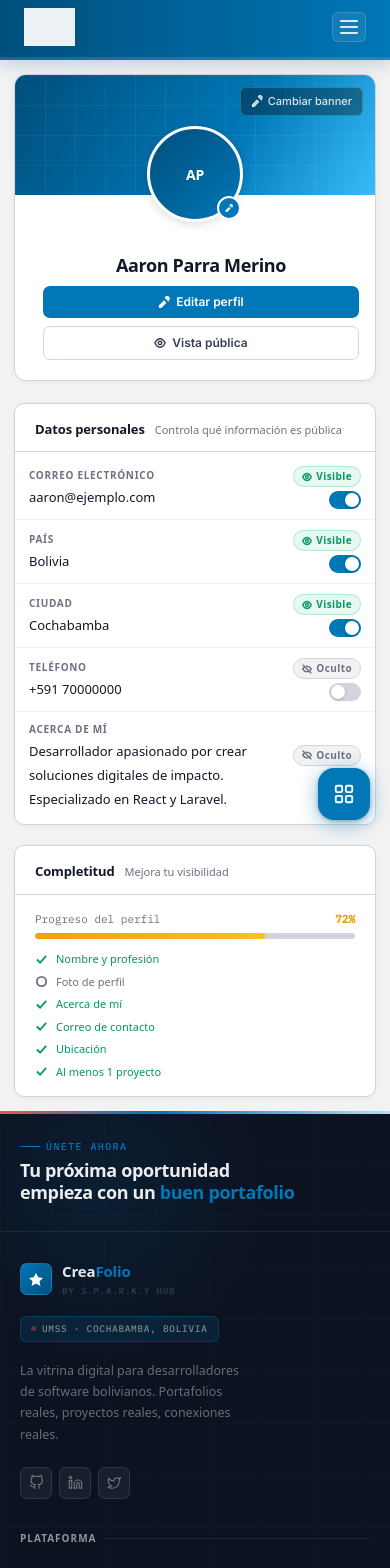
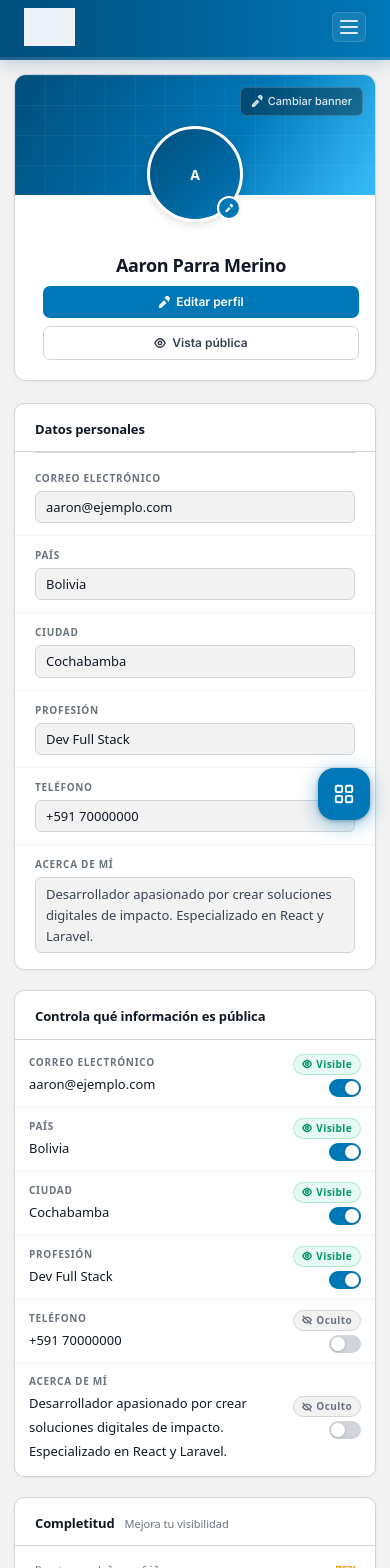
Before and after one commit to AaronParraMerino/portafolio-frontend, a React (Create React App) app: page /dashboard/profile in a window 390 px wide. Shown: the top 1568 px of the page. Built offline with nearby package versions, Linux system fonts and the light colour scheme; grey boxes are pictures that could not be loaded.

Commit message:
fix: Solucion de bugs de nombre y apellido y la correcta completitud de los datos

```diff
--- a/src/features/dashboard/profile/components/ProfileCompletitud.jsx
+++ b/src/features/dashboard/profile/components/ProfileCompletitud.jsx
@@ -8,16 +8,20 @@ const CircleIcon = () => (
 );
 
 export default function ProfileCompletitud({ perfil }) {
-  const pct = perfil.stats?.completitud ?? 0;
+  const items = [
+    { label: 'Nombre y Apellido', done: !!(perfil.nombre && perfil.apellido) },
+    { label: 'Foto de perfil',     done: !!perfil.avatarUrl },
+    { label: 'Foto de portada',     done: !!perfil.portadaUrl },
+    { label: 'Profesión',          done: !!perfil.profesion },
+    { label: 'Correo de contacto', done: !!perfil.correo },
+    { label: 'Teléfono',           done: !!perfil.telefono },
+    { label: 'Acerca de mí',       done: !!perfil.biografia },
+    { label: 'Ubicación',          done: !!(perfil.ciudad && perfil.pais) },
+  ];
 
-  const items = [
-    { label: 'Nombre y profesión', done: !!(perfil.nombre && perfil.profesion) },
-    { label: 'Foto de perfil',     done: !!perfil.avatarUrl },
-    { label: 'Acerca de mí',       done: !!perfil.biografia },
-    { label: 'Correo de contacto', done: !!perfil.correo },
-    { label: 'Ubicación',          done: !!(perfil.ciudad && perfil.pais) },
-    { label: 'Al menos 1 proyecto',done: (perfil.stats?.proyectos ?? 0) > 0 },
-  ];
+  const doneCount = items.filter(item => item.done).length;
+  const pct = Math.round((doneCount / items.length) * 100);
+
 
   return (
     <div className="prf-card">
--- /dev/null
+++ b/src/features/dashboard/profile/components/ProfileDataCard.jsx
@@ -0,0 +1,72 @@
+import '../styles/profile.css';
+
+/*
+  ProfileDataCard
+  ───────────────
+  Muestra los datos de contacto del usuario
+  directamente debajo del ProfileHeader,
+  con el nombre + profesión arriba y los campos
+  de contacto en un grid de inputs de solo lectura.
+  El ícono de lápiz abre el modal de edición.
+*/
+export default function ProfileDataCard({ perfil, onEditar }) {
+  return (
+    <div className="prf-datacard">
+
+      {/* ── Nombre + profesión + botón editar ── */}
+      <div className="prf-card-head">
+        <span className="prf-card-title">Datos personales</span>
+      </div>
+
+      {/* ── Separador ── */}
+      <div className="prf-datacard-divider" />
+
+      {/* ── Campos de contacto en grid ── */}
+      <div className="prf-datacard-fields">
+
+        <div className="prf-datacard-field">
+          <label className="prf-datacard-label">Correo electrónico</label>
+          <div className="prf-datacard-value">
+            {perfil.correo || <span className="prf-datacard-empty">Sin completar</span>}
+          </div>
+        </div>
+
+        <div className="prf-datacard-field">
+          <label className="prf-datacard-label">País</label>
+          <div className="prf-datacard-value">
+            {perfil.pais || <span className="prf-datacard-empty">—</span>}
+          </div>
+        </div>
+
+        <div className="prf-datacard-field">
+          <label className="prf-datacard-label">Ciudad</label>
+          <div className="prf-datacard-value">
+            {perfil.ciudad || <span className="prf-datacard-empty">—</span>}
+          </div>
+        </div>
+
+        <div className="prf-datacard-field">
+          <label className="prf-datacard-label">Profesión</label>
+          <div className="prf-datacard-value">
+            {perfil.profesion || <span className="prf-datacard-empty">Sin completar</span>}
+          </div>
+        </div>
+
+        <div className="prf-datacard-field">
+          <label className="prf-datacard-label">Teléfono</label>
+          <div className="prf-datacard-value">
+            {perfil.telefono || <span className="prf-datacard-empty">Sin completar</span>}
+          </div>
+        </div>
+
+        <div className="prf-datacard-field prf-datacard-field--full">
+          <label className="prf-datacard-label">Acerca de mí</label>
+          <div className="prf-datacard-value prf-datacard-value--bio">
+            {perfil.biografia || <span className="prf-datacard-empty">Sin completar</span>}
+          </div>
+        </div>
+
+      </div>
+    </div>
+  );
+}
--- a/src/features/dashboard/profile/components/ProfileEdit.jsx
+++ b/src/features/dashboard/profile/components/ProfileEdit.jsx
@@ -1,20 +1,11 @@
 import { useState } from 'react';
 import '../styles/profile.css';
 
-/* Separa "Nombre Apellido" en dos campos al abrir el modal */
-function splitNombre(nombreCompleto = '') {
-  const parts = nombreCompleto.trim().split(/\s+/);
-  if (parts.length === 1) return { nombre: parts[0], apellido: '' };
-  const apellido = parts.slice(1).join(' ');
-  return { nombre: parts[0], apellido };
-}
-
 export default function ProfileEdit({ perfil, onGuardar, onCancelar, guardando }) {
-  const { nombre, apellido } = splitNombre(perfil?.nombre || '');
 
   const [form, setForm] = useState({
-    nombre: nombre || '',
-    apellido: apellido || '',
+    nombre: perfil?.nombre || '',
+    apellido: perfil?.apellido || '',
     profesion: perfil?.profesion || '',
     biografia: perfil?.biografia || '',
     correo: perfil?.correo || '',
@@ -29,11 +20,10 @@ export default function ProfileEdit({ perfil, onGuardar, onCancelar, guardando }
 
   const handleSubmit = (e) => {
     e.preventDefault();
-    /* Reconstruye nombre completo antes de guardar */
-    const nombreCompleto = [form.nombre, form.apellido].filter(Boolean).join(' ');
     // Asegurar que todos los campos tengan valores válidos
     const datosLimpios = {
-      nombre: nombreCompleto || '',
+      nombre: form.nombre || '',
+      apellido: form.apellido || '',
       profesion: form.profesion || '',
       biografia: form.biografia || '',
       correo: form.correo || '',
--- a/src/features/dashboard/profile/components/ProfileHeader.jsx
+++ b/src/features/dashboard/profile/components/ProfileHeader.jsx
@@ -29,7 +29,7 @@ export default function ProfileHeader({ perfil, onEditar, onVistaPublica }) {
       <div className="prf-avatar-zone">
         <div className="prf-avatar">
           {perfil.avatarUrl
-            ? <img src={perfil.avatarUrl} alt={perfil.nombre} />
+            ? <img src={perfil.avatarUrl} alt={perfil.nombre && `${perfil.nombre} ${perfil.apellido}`} />
             : iniciales
           }
         </div>
@@ -44,7 +44,7 @@ export default function ProfileHeader({ perfil, onEditar, onVistaPublica }) {
       {/* ── Nombre + rol + acciones ── */}
       <div className="prf-info-row">
         <div className="prf-info">
-          <div className="prf-nombre">{perfil.nombre}</div>
+          <div className="prf-nombre">{perfil.nombre && `${perfil.nombre} ${perfil.apellido}`}</div>
         </div>
 
         <div className="prf-acciones">
--- a/src/features/dashboard/profile/components/ProfileInfo.jsx
+++ b/src/features/dashboard/profile/components/ProfileInfo.jsx
@@ -17,6 +17,7 @@ const CAMPOS = [
   { key: 'correo',    label: 'Correo electrónico' },
   { key: 'pais',      label: 'País' },
   { key: 'ciudad',    label: 'Ciudad' },
+  { key: 'profesion', label: 'Profesión' },
   { key: 'telefono',  label: 'Teléfono' },
   { key: 'biografia', label: 'Acerca de mí' },
 ];
@@ -27,8 +28,7 @@ export default function ProfileInfo({ perfil, onToggleVisibilidad }) {
   return (
     <div className="prf-card">
       <div className="prf-card-head">
-        <span className="prf-card-title">Datos personales</span>
-        <span className="prf-card-sub">Controla qué información es pública</span>
+        <span className="prf-card-title">Controla qué información es pública</span>
       </div>
 
       <div className="prf-lista">
--- a/src/features/dashboard/profile/model/profileModel.js
+++ b/src/features/dashboard/profile/model/profileModel.js
@@ -7,7 +7,8 @@
 
 export const mockProfile = {
   id: 1,
-  nombre: 'Aaron Parra Merino',
+  nombre: 'Aaron',
+  apellido: 'Parra Merino',
   profesion: 'Dev Full Stack',
   universidad: 'UMSS',
   biografia: 'Desarrollador apasionado por crear soluciones digitales de impacto. Especializado en React y Laravel.',
@@ -15,30 +16,14 @@ export const mockProfile = {
   pais: 'Bolivia',
   ciudad: 'Cochabamba',
   telefono: '+591 70000000',
-  linkedin: 'https://linkedin.com/in/aaron',
-  github: 'https://github.com/AaronParraMerino',
   // Visibilidad de cada campo (true = público, false = oculto)
   visibilidad: {
     nombre: true,
     correo: true,
     pais: true,
+    profesion: true,
     ciudad: true,
     telefono: false,
     biografia: false,
   },
-  stats: {
-    proyectos: 4,
-    habilidades: 8,
-    completitud: 72,
-  },
-  habilidades: [
-    { id: 1, nombre: 'React.js',    tipo: 'tecnica', nivel: 'avanzado' },
-    { id: 2, nombre: 'Laravel',     tipo: 'tecnica', nivel: 'avanzado' },
-    { id: 3, nombre: 'PostgreSQL',  tipo: 'tecnica', nivel: 'intermedio' },
-    { id: 4, nombre: 'Python',      tipo: 'tecnica', nivel: 'intermedio' },
-    { id: 5, nombre: 'Docker',      tipo: 'tecnica', nivel: 'basico' },
-    { id: 6, nombre: 'TypeScript',  tipo: 'tecnica', nivel: 'intermedio' },
-    { id: 7, nombre: 'Trabajo en equipo', tipo: 'blanda', nivel: 'avanzado' },
-    { id: 8, nombre: 'Comunicación',      tipo: 'blanda', nivel: 'avanzado' },
-  ],
 };
--- a/src/features/dashboard/profile/pages/ProfilePage.jsx
+++ b/src/features/dashboard/profile/pages/ProfilePage.jsx
@@ -1,5 +1,6 @@
 import { useProfile }        from '../hooks/useProfile';
 import ProfileHeader          from '../components/ProfileHeader';
+import ProfileDataCard        from '../components/ProfileDataCard';
 import ProfileInfo            from '../components/ProfileInfo';
 import ProfileEdit            from '../components/ProfileEdit';
 import ProfileCompletitud     from '../components/ProfileCompletitud';
@@ -12,7 +13,6 @@ export default function ProfilePage() {
     setEditando, guardarPerfil, toggleVisibilidad, toast,
   } = useProfile();
 
-  /* ── Loading ── */
   if (loading) {
     return (
       <div className="prf-loading">
@@ -22,7 +22,6 @@ export default function ProfilePage() {
     );
   }
 
-  /* ── Error ── */
   if (!perfil) {
     return (
       <div className="prf-error">
@@ -34,17 +33,25 @@ export default function ProfilePage() {
   return (
     <div className="prf-page">
 
-      {/* ── Header: banner + avatar + nombre + stats ── */}
+      {/* ── Header: banner + avatar + stats strip ── */}
       <ProfileHeader
         perfil={perfil}
         onEditar={() => setEditando(true)}
         onVistaPublica={() => window.open(`/u/${perfil.id}`, '_blank')}
       />
 
+      {/* ── Nombre + profesión + datos de contacto ──
+           Aparece directamente debajo del header,
+           fuera del grid para que ocupe todo el ancho */}
+      <ProfileDataCard
+        perfil={perfil}
+        onEditar={() => setEditando(true)}
+      />
+
       {/* ── Grid principal ── */}
       <div className="prf-grid">
 
-        {/* Columna izquierda: datos + visibilidad */}
+        {/* Columna izquierda: visibilidad de campos */}
         <div>
           <ProfileInfo
             perfil={perfil}
@@ -52,20 +59,18 @@ export default function ProfilePage() {
           />
         </div>
 
-        {/* Columna derecha: sidebar cards */}
+        {/* Columna derecha: completitud */}
         <div>
           <ProfileCompletitud perfil={perfil} />
         </div>
 
       </div>
 
-      {/* ── Modal de edición (se abre encima, no reemplaza nada) ── */}
+      {/* ── Modal de edición ── */}
       {editando && (
         <ProfileEdit
           perfil={perfil}
-          onGuardar={(data) => {
-            guardarPerfil(data);
-          }}
+          onGuardar={(data) => guardarPerfil(data)}
           onCancelar={() => setEditando(false)}
           guardando={guardando}
         />
--- a/src/features/dashboard/profile/styles/profile.css
+++ b/src/features/dashboard/profile/styles/profile.css
@@ -275,6 +275,159 @@
 .prf-btn-primary svg {
   width: 12px; height: 12px;
   stroke: currentColor; fill: none; stroke-width: 2;
+}
+
+/* ── Datos personales ──
+   Muestra los datos de contacto del usuario
+   directamente debajo del ProfileHeader,
+   con el nombre + profesión arriba y los campos
+   de contacto en un grid de inputs de solo lectura.
+   El ícono de lápiz abre el modal de edición. */
+.prf-datacard {
+  background: var(--blanco);
+  border: 1.5px solid var(--gris-borde);
+  border-radius: 10px;
+  box-shadow: 0 1px 4px rgba(0,0,0,.04);
+  margin-bottom: 20px;
+  overflow: hidden;
+}
+
+/* ── Fila nombre + botón editar ── */
+.prf-datacard-namerow {
+  display: flex;
+  align-items: flex-start;
+  justify-content: space-between;
+  gap: 12px;
+  padding: 18px 20px 14px;
+}
+
+.prf-datacard-namecol {
+  min-width: 0;
+  flex: 1;
+}
+
+.prf-datacard-nombre {
+  font-size: 18px;
+  font-weight: 800;
+  color: var(--negro-texto);
+  letter-spacing: -.02em;
+  line-height: 1.2;
+  margin-bottom: 2px;
+}
+
+.prf-datacard-profesion {
+  font-family: var(--mono);
+  font-size: 11px;
+  font-weight: 500;
+  color: var(--azul);
+  letter-spacing: .08em;
+  text-transform: uppercase;
+}
+
+/* Botón lápiz */
+.prf-datacard-editbtn {
+  width: 30px;
+  height: 30px;
+  border-radius: 7px;
+  border: 1.5px solid var(--gris-borde);
+  background: var(--blanco);
+  display: flex;
+  align-items: center;
+  justify-content: center;
+  cursor: pointer;
+  flex-shrink: 0;
+  transition: all .15s;
+}
+.prf-datacard-editbtn:hover {
+  border-color: var(--azul);
+  background: var(--azul-light);
+}
+.prf-datacard-editbtn svg {
+  width: 13px;
+  height: 13px;
+  stroke: var(--gris-texto);
+  transition: stroke .15s;
+}
+.prf-datacard-editbtn:hover svg {
+  stroke: var(--azul);
+}
+
+/* ── Separador ── */
+.prf-datacard-divider {
+  height: 1px;
+  background: var(--gris-borde);
+  margin: 0 20px;
+}
+
+/* ── Grid de campos ── */
+.prf-datacard-fields {
+  display: grid;
+  grid-template-columns: 1fr 1fr 1fr;
+  gap: 0;
+  padding: 6px 0 4px;
+}
+
+.prf-datacard-field {
+  padding: 12px 20px;
+  border-right: 1px solid rgba(0,0,0,.05);
+  border-bottom: 1px solid rgba(0,0,0,.05);
+}
+
+/* La fila de pais+ciudad comparte columnas medianas */
+/* Correo: col 1, País: col 2, Ciudad: col 3         */
+/* Teléfono: col 1, vacío: col 2-3                   */
+/* Biografía: fila completa                          */
+
+.prf-datacard-field:nth-child(3),   /* Ciudad — última de la primera fila */
+.prf-datacard-field:nth-child(4) {  /* Teléfono — última antes de bio */
+  border-right: none;
+}
+
+.prf-datacard-field--full {
+  grid-column: 1 / -1;
+  border-right: none;
+  border-bottom: none;
+}
+
+/* Teléfono solo ocupa 1 columna; las otras 2 quedan vacías → ocupa solo 1 col */
+.prf-datacard-field:nth-child(4) {
+  grid-column: 1;
+}
+
+.prf-datacard-label {
+  display: block;
+  font-size: 10px;
+  font-weight: 600;
+  color: var(--gris-texto);
+  text-transform: uppercase;
+  letter-spacing: .07em;
+  margin-bottom: 5px;
+}
+
+.prf-datacard-value {
+  font-size: 13px;
+  font-weight: 500;
+  color: var(--negro-texto);
+  background: var(--fondo);
+  border: 1.5px solid var(--gris-borde);
+  border-radius: 6px;
+  padding: 6px 10px;
+  min-height: 32px;
+  word-break: break-word;
+  line-height: 1.4;
+}
+
+.prf-datacard-value--bio {
+  min-height: 60px;
+  color: var(--gris-oscuro);
+  font-size: 13px;
+  line-height: 1.6;
+}
+
+.prf-datacard-empty {
+  color: var(--gris-texto);
+  font-style: italic;
+  font-weight: 400;
 }
 
 /* ── Breakpoint intermedio: tablet / desktop angosto ──
@@ -784,3 +937,47 @@
   .prf-fila { padding: 10px 14px; }
   .prf-fila-right { flex-direction: column; align-items: flex-end; gap: 4px; }
 }
+
+/* En mobile, el grid de campos pasa a 2 columnas para aprovechar mejor el espacio.
+   El campo de teléfono ocupa toda la fila (columna 1-2) y las otras 2 quedan vacías. */
+@media (max-width: 640px) {
+  .prf-datacard-fields {
+    grid-template-columns: 1fr 1fr;
+  }
+
+  /* En móvil Correo ocupa toda la fila */
+  .prf-datacard-field:nth-child(1) {
+    grid-column: 1 / -1;
+    border-right: none;
+  }
+
+  /* País y Ciudad quedan en 2 columnas */
+  .prf-datacard-field:nth-child(2),
+  .prf-datacard-field:nth-child(3) {
+    border-right: revert;
+  }
+  .prf-datacard-field:nth-child(3) {
+    border-right: none;
+  }
+
+  /* Teléfono: columna completa en móvil */
+  .prf-datacard-field:nth-child(4) {
+    grid-column: 1 / -1;
+    border-right: none;
+  }
+
+  .prf-datacard-nombre { font-size: 16px; }
+}
+
+@media (max-width: 400px) {
+  .prf-datacard-fields { grid-template-columns: 1fr; }
+
+  .prf-datacard-field,
+  .prf-datacard-field:nth-child(1),
+  .prf-datacard-field:nth-child(2),
+  .prf-datacard-field:nth-child(3),
+  .prf-datacard-field:nth-child(4) {
+    grid-column: 1;
+    border-right: none;
+  }
+}
```
